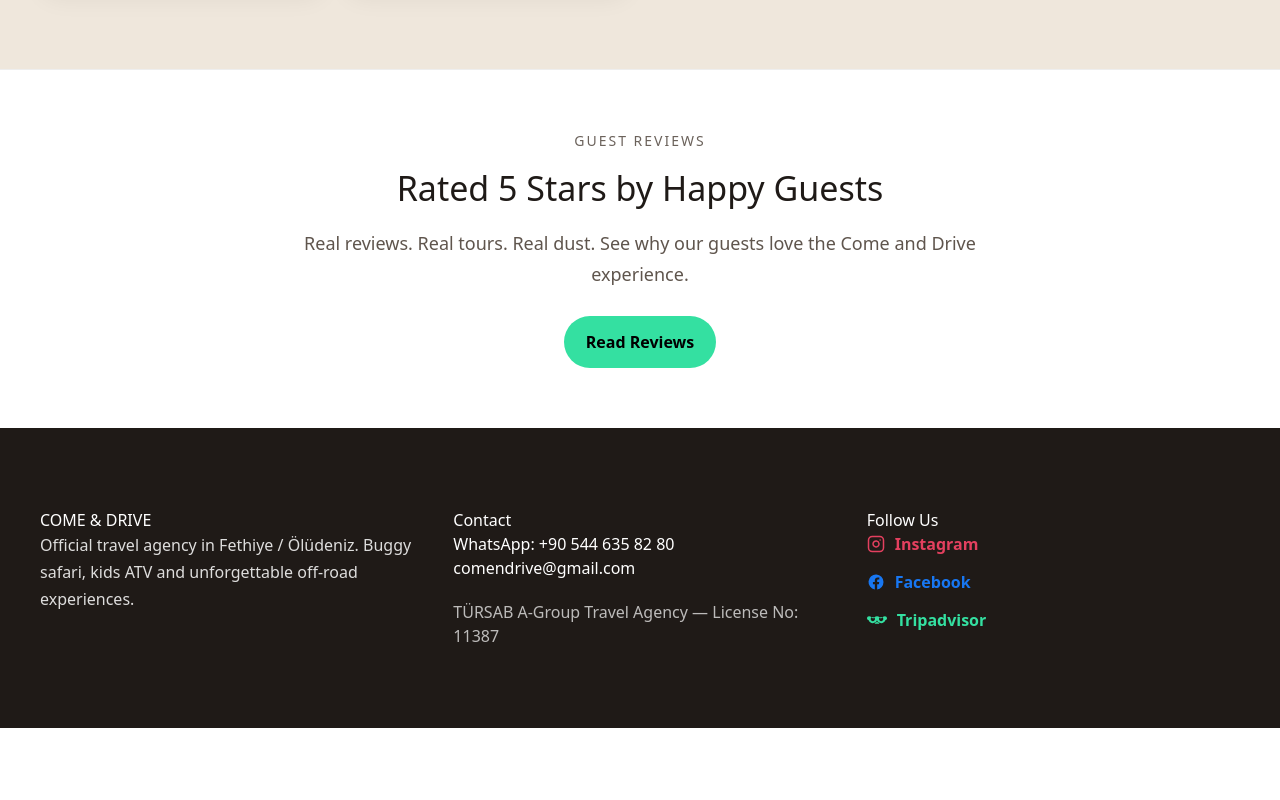
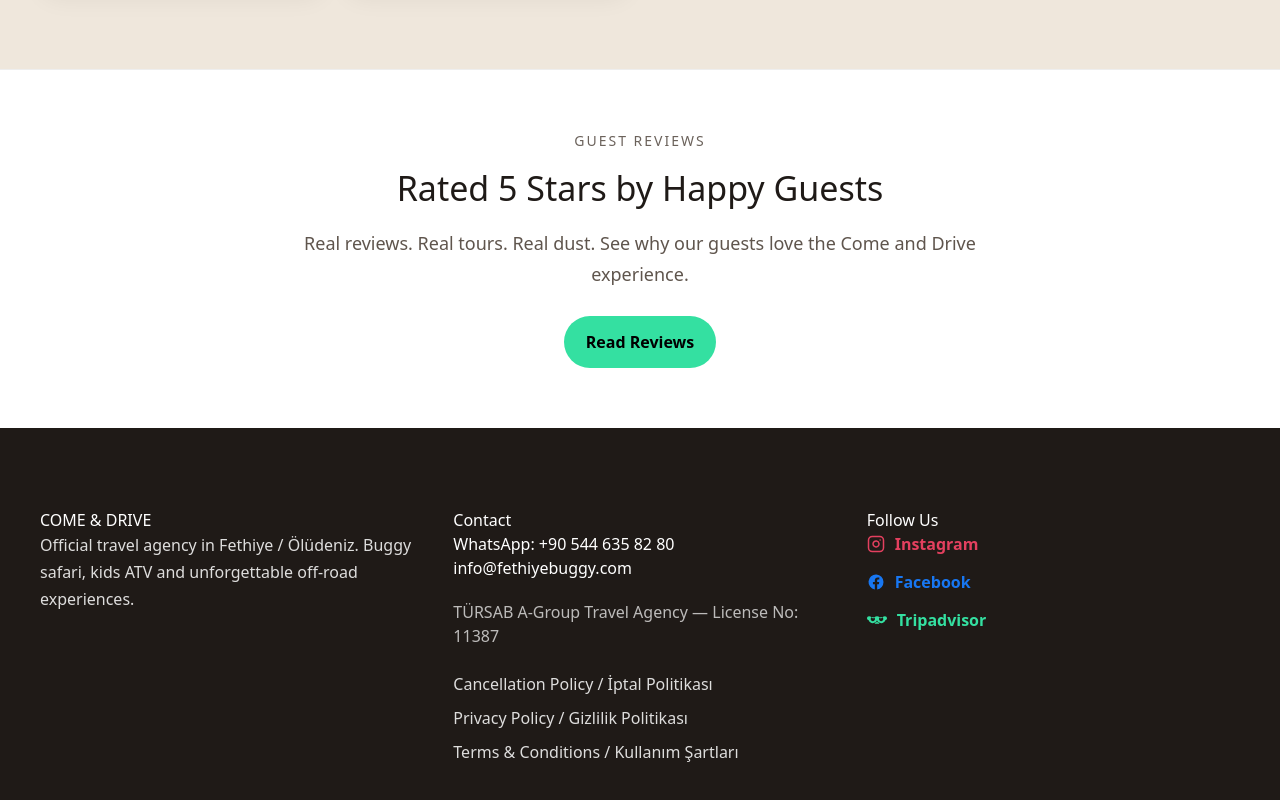
Before and after one commit to comendrive-a11y/comendrive-a11y, a Next.js app: page / in a window 1280 px wide. Shown: the part 3601-4401 px from the top of the page. Before the commit the page ends 4329 px from the top, so only its background shows below. Built offline with nearby package versions, Linux system fonts and the light colour scheme.

Commit message:
Update page.tsx

```diff
--- a/app/page.tsx
+++ b/app/page.tsx
@@ -1098,16 +1098,27 @@ textDecoration: "none",
               </a>
             </p>
             <p>
-              <a
-                href="mailto:comendrive@gmail.com"
-                style={{ color: "#fff", textDecoration: "none" }}
-              >
-                comendrive@gmail.com
-              </a>
+        <a
+  href="mailto:info@fethiyebuggy.com"
+  style={{ color: "#fff", textDecoration: "none" }}
+>
+  info@fethiyebuggy.com
+</a>
             </p>
             <p style={{ marginTop: "20px", opacity: 0.7 }}>
               TÜRSAB A-Group Travel Agency — License No: 11387
             </p>
+            <div style={{ marginTop: "24px", display: "flex", flexDirection: "column", gap: "10px" }}>
+  <a href="/cancellation-policy" style={{ color: "#fff", textDecoration: "none", opacity: 0.85 }}>
+    Cancellation Policy / İptal Politikası
+  </a>
+  <a href="/privacy-policy" style={{ color: "#fff", textDecoration: "none", opacity: 0.85 }}>
+    Privacy Policy / Gizlilik Politikası
+  </a>
+  <a href="/terms" style={{ color: "#fff", textDecoration: "none", opacity: 0.85 }}>
+    Terms & Conditions / Kullanım Şartları
+  </a>
+</div>
           </div>
 
           <div>
```
